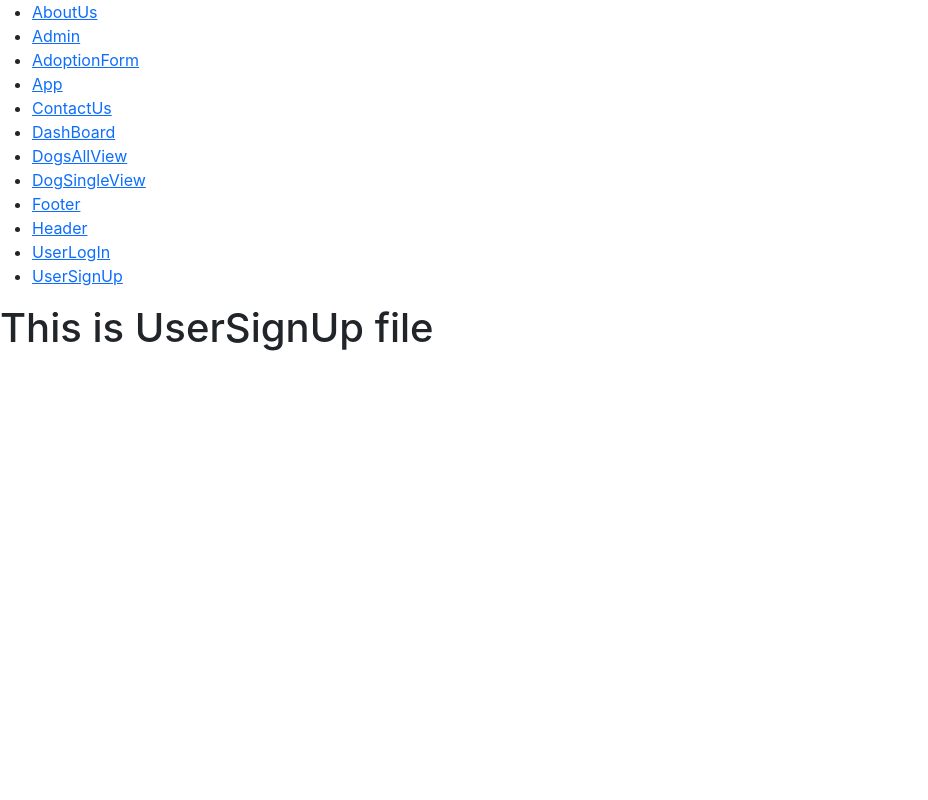
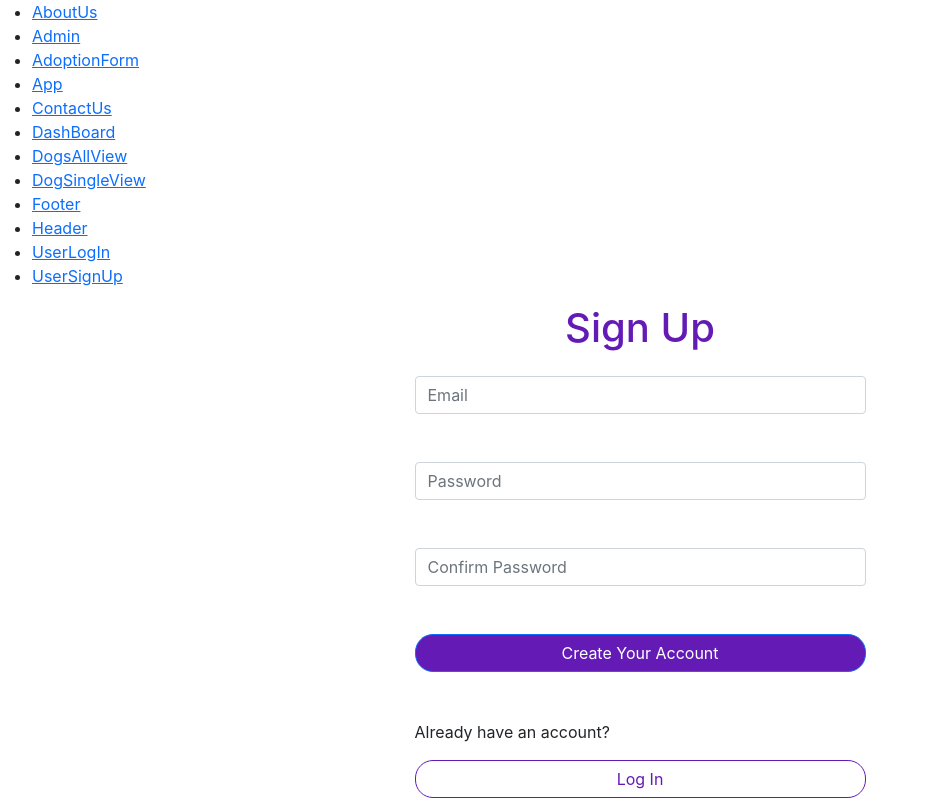
Before and after one commit to cesarsnina/k9friends, a React (Create React App) app: page /signup in a window 1280 px wide. Shown: the whole page, without its empty margins (0-928 px from the left). Built offline with nearby package versions, Linux system fonts and the light colour scheme.

Commit message:
created a sign up page and style

```diff
--- /dev/null
+++ b/src/components/UserSignUp.css
@@ -0,0 +1,27 @@
+.signup-header {
+    text-align: center;
+    color: #641AB5;
+}
+
+.signup-submit, .signup-register:hover {
+    background-color: #641AB5;
+}
+
+.signup-submit:hover {
+    background-color: #410E78;
+}
+
+.signup-submit:focus, .signup-register:focus {
+    background-color: #2E0652;
+}
+
+.signup-submit, .signup-register {
+    width: 100%;
+    border-radius: 18px;
+}
+
+.signup-register {
+    background-color: #ffffff;
+    color: #641AB5;
+    border-color: #641AB5;
+}
--- a/src/components/UserSignUp.js
+++ b/src/components/UserSignUp.js
@@ -1,9 +1,35 @@
 import react from 'react';
+import { Container, Form, Row, Col, Button } from 'react-bootstrap';
+import { Link } from 'react-router-dom';
+
+import './UserSignUp.css';
 
 const UserSignUp = () => {
+    return (
+        <Container>
+            <Row className="justify-content-md-center"><Col md={5} xs={9}>
+                <h1 className="signup-header mb-4">Sign Up</h1>
+                <Form>
+                    <Form.Group className="mb-5" controlId="Email">
+                        <Form.Control type="email" placeholder="Email" />
+                    </Form.Group>
 
-    return (
-        <h1>This is UserSignUp file</h1>
+                    <Form.Group className="mb-5" controlId="Password">
+                        <Form.Control type="password" placeholder="Password" />
+                    </Form.Group>
+
+                    <Form.Group className="mb-5" controlId="Password2">
+                        <Form.Control type="password" placeholder="Confirm Password" />
+                    </Form.Group>
+
+                    <Button type="submit" className="signup-submit mb-5">Create Your Account</Button>
+                </Form>
+                <p>Already have an account?</p>
+                <Link to="/login">
+                    <Button className="signup-register">Log In</Button>
+                </Link>
+            </Col></Row>
+        </Container>
     )
 }
 
```
